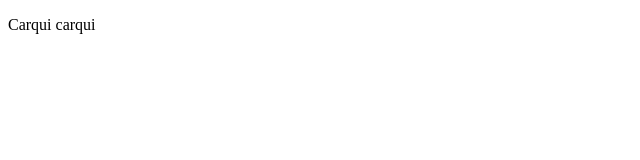
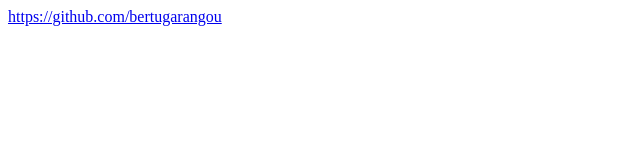
Before and after one commit to bertugarangou/bertugarangou, a plain HTML site: page index.html in a window 1280 px wide. Shown: the whole page, without its empty margins (0-640 px from the left). Drawn offline with Linux system fonts and the light colour scheme.

Commit message:
Update index.html

```diff
--- a/index.html
+++ b/index.html
@@ -1 +1 @@
-<!DOCTYPE html><html lang="ca"><head><meta charset="UTF-8"><meta name="viewport" content="width=device-width,initial-scale=1,maximum-scale=1"><meta name="authors" content="Albert Garangou Culebras"><title>Carquinyolis.cat</title></head><body><p>Carqui carqui</p></body>
+<!DOCTYPE html><html lang="ca"><head><meta charset="UTF-8"><meta name="viewport" content="width=device-width,initial-scale=1,maximum-scale=1"><meta name="authors" content="Albert Garangou Culebras"><title>Carquinyolis.cat</title></head><body><a href="https://github.com/bertugarangou">https://github.com/bertugarangou</a></body>
```
